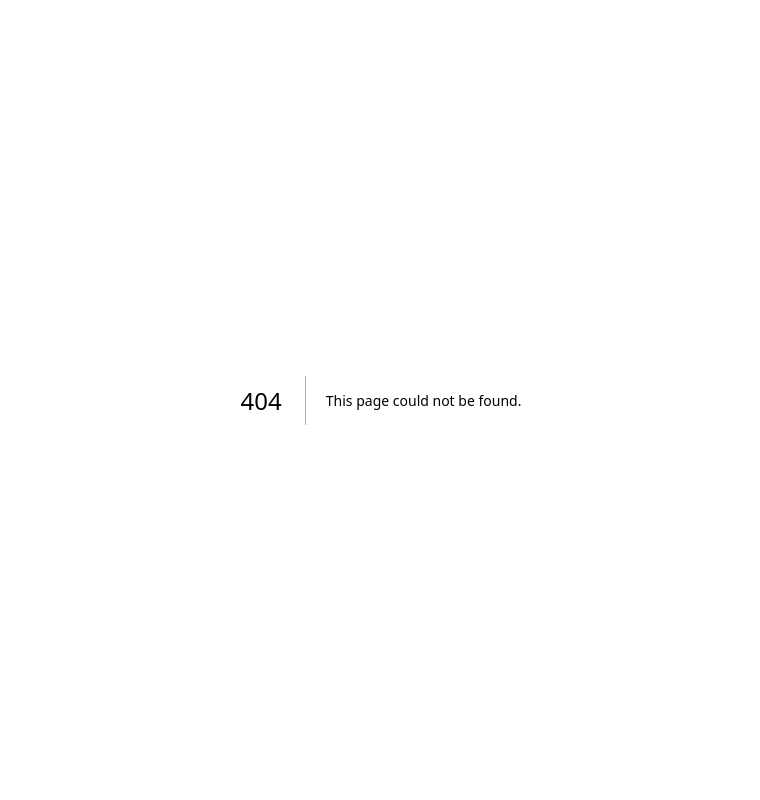
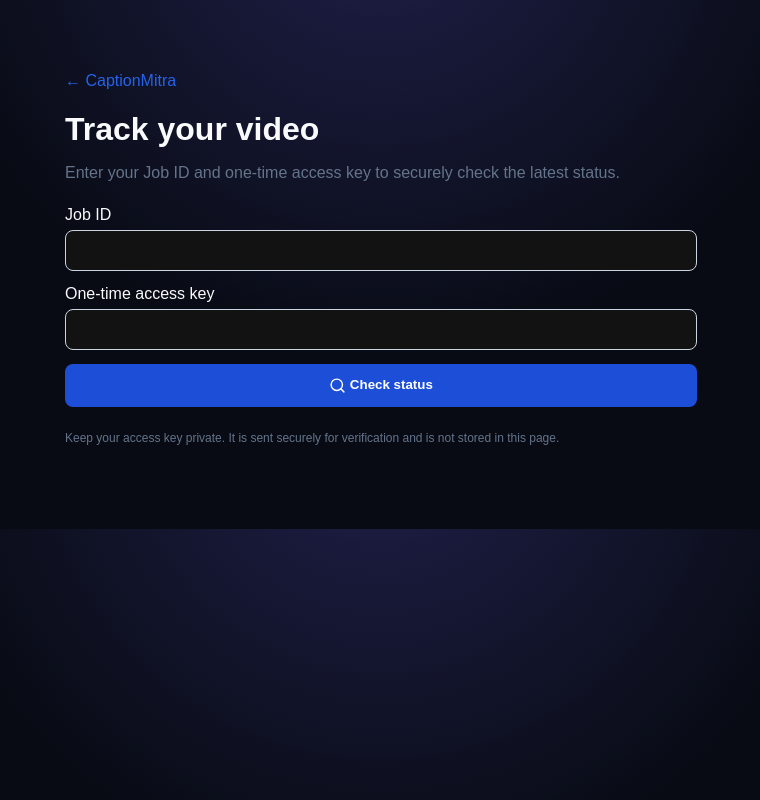
Before and after one commit to suniljagdale84-creator/captionmitra-ai, a Next.js app: page /status in a window 1280 px wide. Before the commit this address had no page. Shown: the whole page, without its empty margins (259-1019 px from the left). Built offline with nearby package versions, Linux system fonts and the light colour scheme.

Commit message:
Add customer job status lookup page

```diff
--- /dev/null
+++ b/src/app/status/page.tsx
@@ -0,0 +1,67 @@
+"use client";
+import { useState } from "react";
+import { Search, ShieldCheck, Clock3, CheckCircle2, AlertCircle } from "lucide-react";
+
+type JobStatus = {
+  jobId: string; status: string; outputLanguage: string;
+  durationSeconds: number | null; amountPaise: number | null; currency: string;
+  createdAt: string; updatedAt: string; expiresAt: string; downloadReady: boolean;
+};
+
+const labels: Record<string,string> = {
+  awaiting_upload: "Waiting for upload", uploaded: "Uploaded",
+  awaiting_payment: "Payment pending", payment_failed: "Payment failed",
+  paid: "Payment successful", queued: "Waiting in processing queue",
+  processing: "Processing", completed: "Completed",
+  processing_failed: "Processing failed", refunded: "Refunded",
+  expired: "Expired", cancelled: "Cancelled"
+};
+
+export default function JobStatusPage() {
+  const [jobId,setJobId]=useState("");
+  const [token,setToken]=useState("");
+  const [job,setJob]=useState<JobStatus|null>(null);
+  const [busy,setBusy]=useState(false);
+  const [error,setError]=useState("");
+
+  async function lookup(e: React.FormEvent) {
+    e.preventDefault(); setBusy(true); setError(""); setJob(null);
+    try {
+      const response=await fetch(`/api/jobs/${encodeURIComponent(jobId.trim())}/status`,{
+        method:"POST",headers:{"Content-Type":"application/json"},cache:"no-store",
+        body:JSON.stringify({customerAccessToken:token})
+      });
+      const data=await response.json();
+      if(!response.ok) throw new Error(data.error || "Could not find this job.");
+      setJob(data);
+    } catch(err) { setError(err instanceof Error?err.message:"Could not retrieve status."); }
+    finally { setBusy(false); }
+  }
+
+  return <main style={{maxWidth:680,margin:"48px auto",padding:24,fontFamily:"Arial,sans-serif"}}>
+    <a href="/" style={{color:"#2563eb",textDecoration:"none"}}>← CaptionMitra</a>
+    <h1 style={{fontSize:32,marginBottom:8}}>Track your video</h1>
+    <p style={{color:"#64748b"}}>Enter your Job ID and one-time access key to securely check the latest status.</p>
+    <form onSubmit={lookup} style={{display:"grid",gap:14,marginTop:24}}>
+      <label>Job ID<input required value={jobId} onChange={e=>setJobId(e.target.value)} style={field}/></label>
+      <label>One-time access key<input required type="password" autoComplete="off" value={token} onChange={e=>setToken(e.target.value)} style={field}/></label>
+      <button disabled={busy} style={button}>{busy?"Checking…":<><Search size={17} style={{verticalAlign:"middle"}}/> Check status</>}</button>
+    </form>
+    {error&&<p role="alert" style={{color:"#b91c1c"}}><AlertCircle size={16}/> {error}</p>}
+    {job&&<section style={{border:"1px solid #e2e8f0",borderRadius:16,padding:20,marginTop:24}}>
+      <div style={{display:"flex",alignItems:"center",gap:8,color:"#0f766e"}}><ShieldCheck size={20}/> Verified job</div>
+      <h2 style={{fontSize:24,margin:"12px 0"}}>{labels[job.status]||job.status}</h2>
+      <p><strong>Job ID:</strong> {job.jobId}</p>
+      <p><strong>Language:</strong> {job.outputLanguage}</p>
+      <p><strong>Duration:</strong> {job.durationSeconds===null?"Pending":`${Math.floor(job.durationSeconds/60)}m ${Math.round(job.durationSeconds%60)}s`}</p>
+      <p><strong>Amount:</strong> {job.amountPaise===null?"Pending":new Intl.NumberFormat("en-IN",{style:"currency",currency:job.currency}).format(job.amountPaise/100)}</p>
+      <p><strong>Last updated:</strong> {new Date(job.updatedAt).toLocaleString()}</p>
+      <p><strong>Expiry:</strong> {new Date(job.expiresAt).toLocaleString()}</p>
+      {job.downloadReady&&<p style={{color:"#0f766e"}}><CheckCircle2 size={17}/> Your result is ready. Secure download will be available through the download page.</p>}
+      {!job.downloadReady&&<p style={{color:"#64748b"}}><Clock3 size={17}/> Refresh this page later to see updates.</p>}
+    </section>}
+    <p style={{fontSize:12,color:"#64748b",marginTop:24}}>Keep your access key private. It is sent securely for verification and is not stored in this page.</p>
+  </main>;
+}
+const field={display:"block",width:"100%",padding:12,marginTop:6,border:"1px solid #cbd5e1",borderRadius:8,boxSizing:"border-box" as const};
+const button={padding:13,border:0,borderRadius:8,background:"#1d4ed8",color:"white",fontWeight:600,cursor:"pointer"};
```
